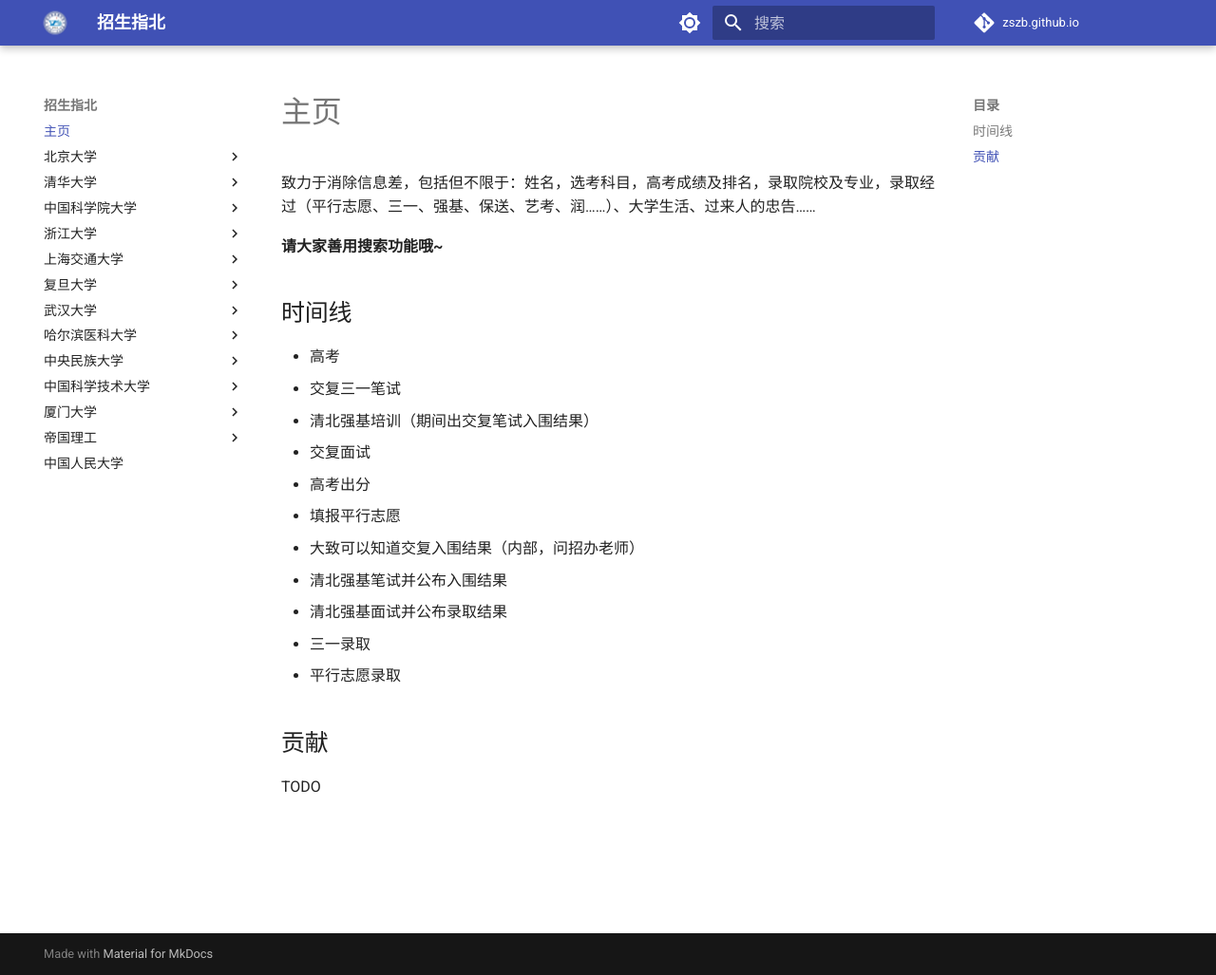
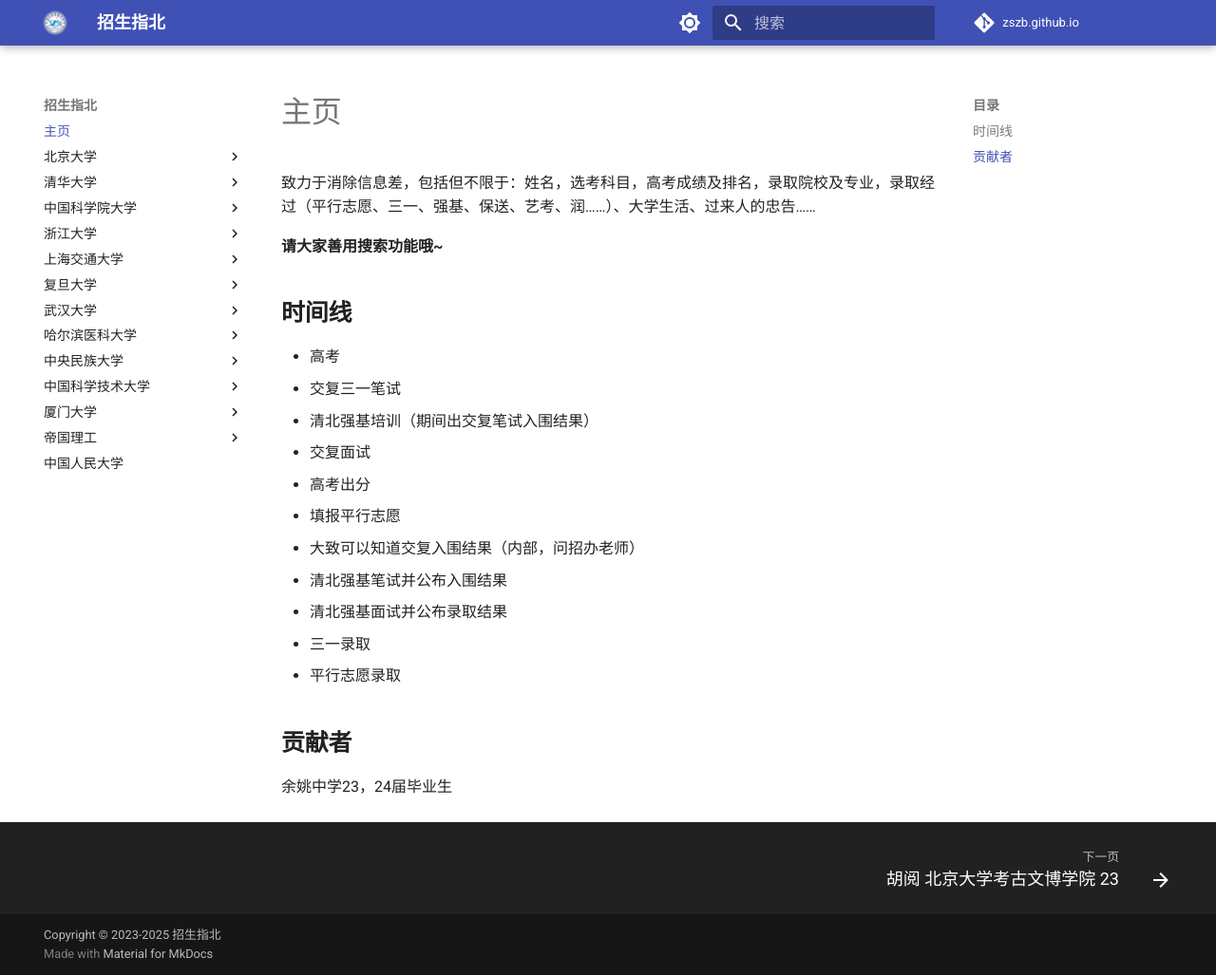
Before and after one commit to fxd05/zszb.github.io, an MkDocs documentation site: the page built from docs/index.md, in a window 1280 px wide and 1027 px high. Shown: the whole window at 95% size. Built offline with MkDocs 1.6.1 and Material for MkDocs 9.7.7, drawn with Linux system fonts in a browser that asks for light colours; comment, search, counter and statistics services are not loaded.

Commit message:
add copyright

```diff
--- a/docs/index.md
+++ b/docs/index.md
@@ -2,7 +2,7 @@
 
 **请大家善用搜索功能哦~**
 
-## 时间线
+## **时间线**
 
 - 高考
 - 交复三一笔试
@@ -16,5 +16,5 @@
 - 三一录取
 - 平行志愿录取
 
-## 贡献
-TODO
+## **贡献者**
+余姚中学23，24届毕业生
--- a/mkdocs.yml
+++ b/mkdocs.yml
@@ -8,6 +8,7 @@
     - search.highlight
     - search.suggest
     - navigation.indexes
+    - navigation.footer
   palette:
     # Palette toggle for light mode
     - scheme: default
@@ -21,6 +22,7 @@
         icon: material/brightness-4
         name: Switch to light mode
   language: zh
+copyright: Copyright &copy; 2023-2025 招生指北
 repo_url: https://github.com/fxd05/zszb.github.io
 repo_name: zszb.github.io
 markdown_extensions:
@@ -87,7 +89,7 @@
       - 徐宸洲 浙江大学心理学 23: ZJU/L/XCZ.md
       - 汪晨雨 浙江大学自动化（控制） 23: ZJU/L/WCY.md
       - 邵文 浙江大学医学试验班（临床八年制）——俗称巴德年班 24: ZJU/L/SW.md
-      - 方尉丞 浙江大学工科试验班(竺可桢学院图灵班)24: ZJU/L/FWC.md
+      - 方尉丞 浙江大学工科试验班(竺可桢学院图灵班) 24: ZJU/L/FWC.md
   - 上海交通大学:
     - 王星睿 上海交通大学IEEE试点班 23: SJTU/WXR.md
     - 夏建林 上海交通大学 化学(致远计划) 23: SJTU/XJL.md
```
Also changed, not shown: docs/0.png (deleted).
